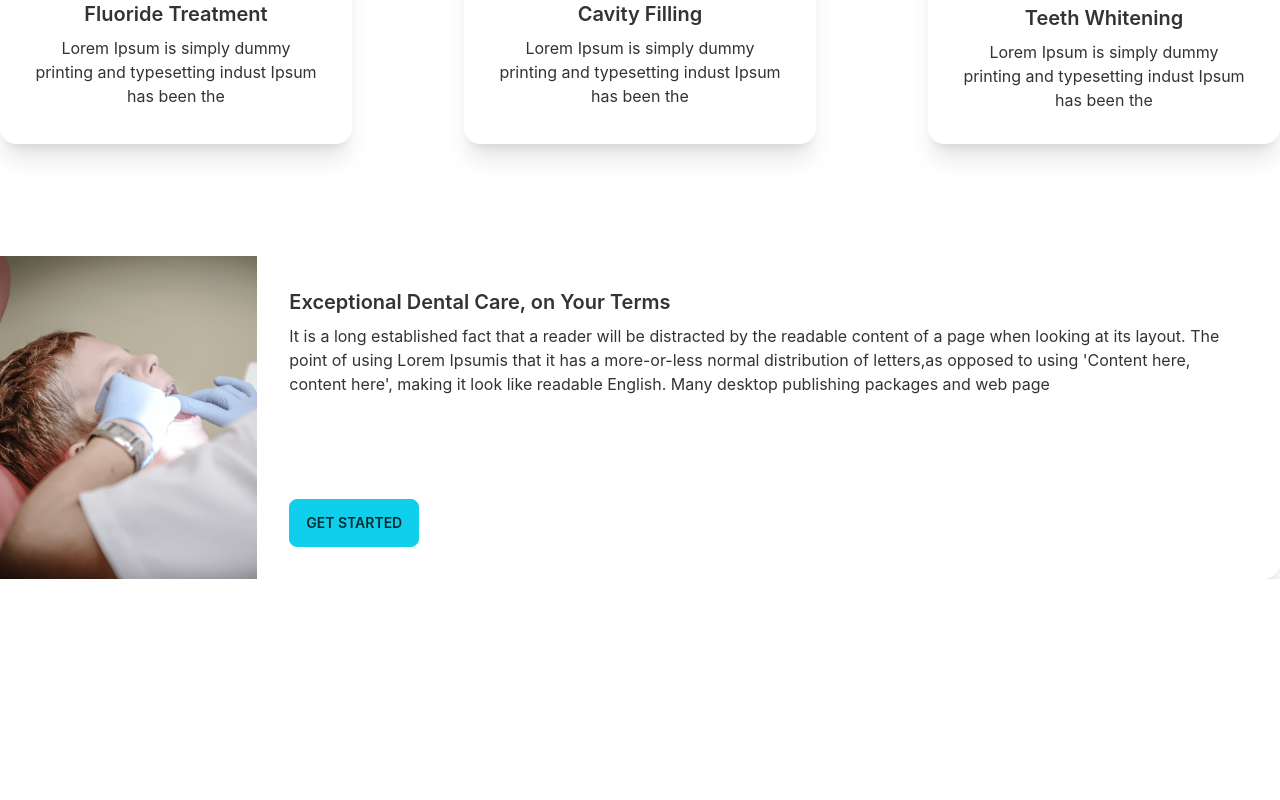
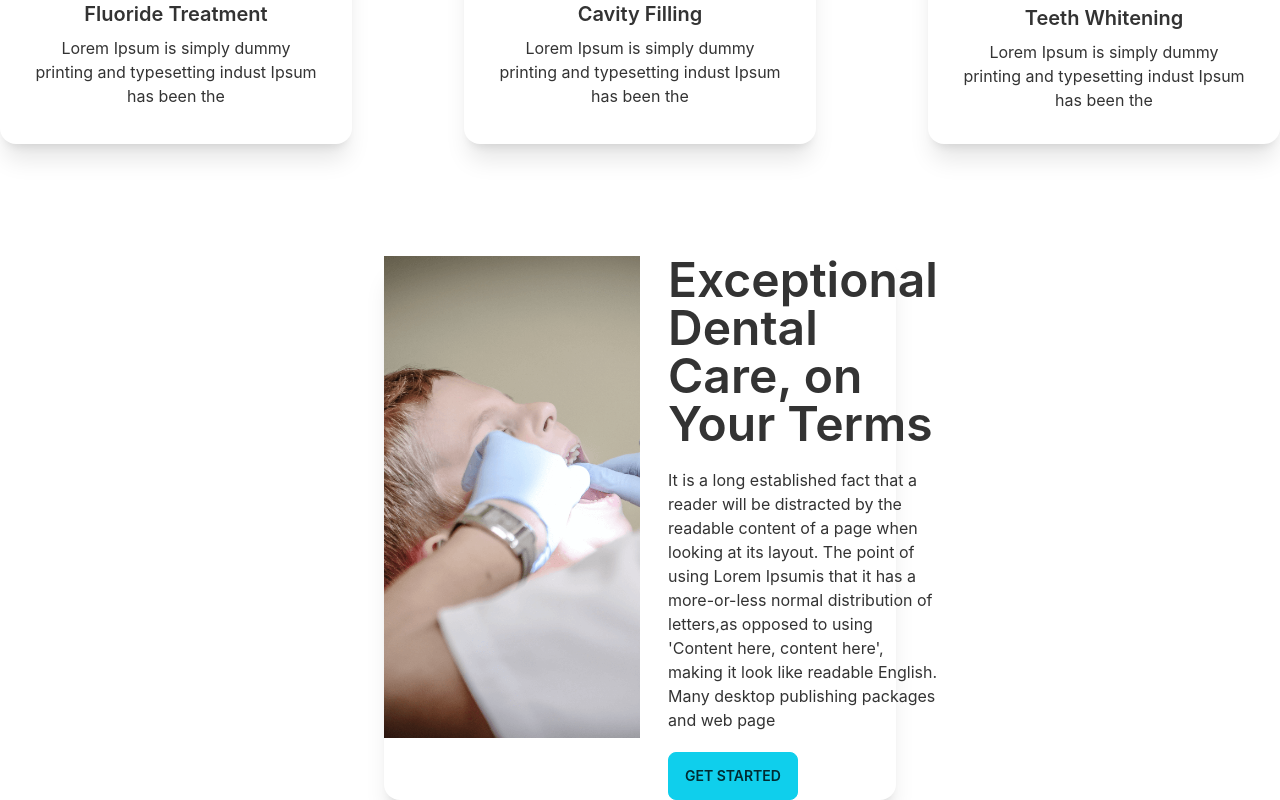
Before and after one commit to ab-siddiq/react-express-doctors-portal, a React (Create React App) app: page / in a window 1280 px wide. Shown: the part 1491-2291 px from the top of the page. Before the commit the page ends 2070 px from the top, so only its background shows below. Built offline with nearby package versions, Linux system fonts and the light colour scheme.

Commit message:
complete dental care section

```diff
--- a/src/Pages/Home/DentalCare/DentalCare.js
+++ b/src/Pages/Home/DentalCare/DentalCare.js
@@ -11,16 +11,20 @@ const DentalCare = () => {
     img: treatment,
   };
   return (
-    <div class="card lg:card-side bg-base-100 shadow-xl mt-28">
-      <div className="flex content-center">
-        <figure>
-          <img src={care.img} alt="Album" />
-        </figure>
-        <div class="card-body">
-          <h2 class="card-title">{care.title}</h2>
-          <p>{care.description}</p>
-          <div class="card-actions ">
-            <button class="btn btn-primary">{care.ctaText}</button>
+    <div class="card lg:card-side bg-base-100 shadow-xl mt-28 mx-96">
+      <div className="grid grid-cols-2 content-center">
+        <div className="">
+          <figure>
+            <img src={care.img} className="h-auto w-96" alt="Album" />
+          </figure>
+        </div>
+        <div class=" w-full grid content-center px-7">
+          <div>
+            <h2 class="card-title text-5xl mb-5">{care.title}</h2>
+            <p>{care.description}</p>
+            <div class="card-actions mt-5">
+              <button class="btn btn-primary">{care.ctaText}</button>
+            </div>
           </div>
         </div>
       </div>
```
